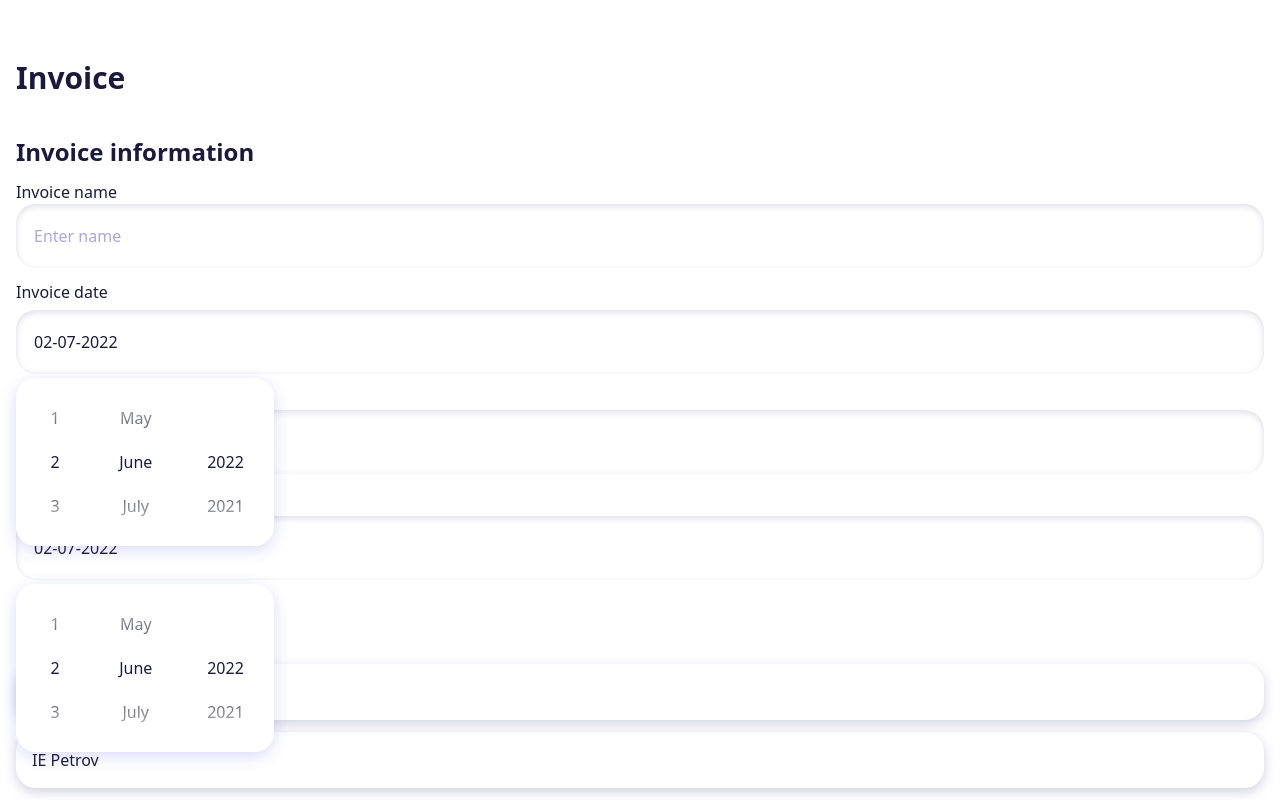
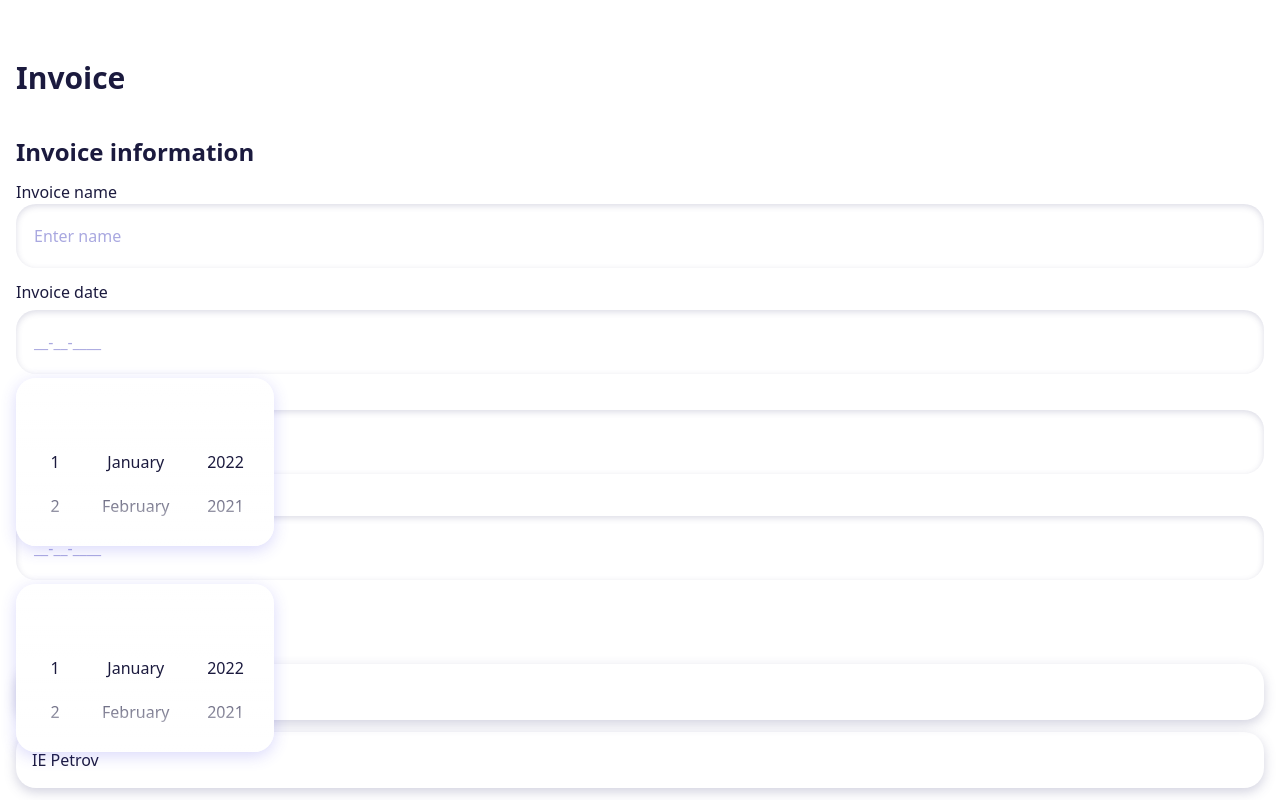
Before and after one commit to mrprfrm/invoicer-client-vue, a Vue app: page / in a window 1280 px wide. Built offline with nearby package versions, Linux system fonts and the light colour scheme.

Commit message:
babel/preset-env added to enable search for project files, DatePicker modelValue adjustments, DatePicker tests adjustments, DtIndex modelValue adjustments.

```diff
--- a/package.json
+++ b/package.json
@@ -22,8 +22,9 @@
     "vuex": "^4.0.0"
   },
   "devDependencies": {
-    "@babel/core": "^7.12.16",
+    "@babel/core": "^7.19.6",
     "@babel/eslint-parser": "^7.12.16",
+    "@babel/preset-env": "^7.19.4",
     "@tailwindcss/forms": "^0.5.2",
     "@tailwindcss/typography": "^0.5.2",
     "@vue/cli-plugin-babel": "~5.0.0",
--- a/src/components/DateField.vue
+++ b/src/components/DateField.vue
@@ -4,7 +4,8 @@ import { ref } from "vue";
 import DatePicker from "@/components/DatePicker";
 import DtInput from "@/components/DtInput";
 
-const value = ref(new Date());
+/* const value = ref({ day: 5, month: 2, year: 2020 }); */
+const value = ref(null);
 </script>
 
 <template>
--- a/src/components/DatePicker.vue
+++ b/src/components/DatePicker.vue
@@ -30,36 +30,32 @@ const pickerKey = computed(() => {
 
 const day = computed({
   get() {
-    return props.modelValue ? props.modelValue.getDate() - 1 : 0;
+    return props.modelValue?.day - 1 || 0;
   },
   set(newValue) {
-    const dt = props.modelValue ? new Date(props.modelValue) : new Date();
-    dt.setDate(newValue + 1);
-    emit("update:modelValue", dt);
+    emit("update:modelValue", { ...props.modelValue, day: newValue + 1 });
   },
 });
 
 const month = computed({
   get() {
-    return props.modelValue ? props.modelValue.getMonth() - 1 : 0;
+    return props.modelValue?.month - 1 || 0;
   },
   set(newValue) {
-    const dt = props.modelValue ? new Date(props.modelValue) : new Date();
-    // we don't need to increase month index on 1
-    // because month in date objects starts from 0
-    dt.setMonth(newValue);
-    emit("update:modelValue", dt);
+    emit("update:modelValue", {
+      ...props.modelValue,
+      month: newValue + 1,
+    });
   },
 });
 
 const year = computed({
   get() {
-    return props.modelValue ? years.indexOf(props.modelValue.getFullYear()) : 0;
+    const yearIndex = years.indexOf(props.modelValue?.year);
+    return yearIndex >= 0 ? yearIndex : 0;
   },
   set(newValue) {
-    const dt = props.modelValue ? new Date(props.modelValue) : new Date();
-    dt.setFullYear(years[newValue]);
-    emit("update:modelValue", dt);
+    emit("update:modelValue", { ...props.modelValue, year: years[newValue] });
   },
 });
 </script>
--- a/src/components/DtInput.vue
+++ b/src/components/DtInput.vue
@@ -4,18 +4,21 @@ import { reactive, computed, defineProps } from "vue";
 const state = reactive({
   currentSection: null,
   reveseFocus: false,
+  date: null,
 });
 
 const props = defineProps(["modelValue"]);
 
-const day = computed(() => {
-  return props.modelValue ? props.modelValue.getDate() : null;
+const day = computed({
+  get() {
+    return props.modelValue?.day;
+  },
 });
 const month = computed(() => {
-  return props.modelValue ? props.modelValue.getMonth() + 1 : null;
+  return props.modelValue?.month;
 });
 const year = computed(() => {
-  return props.modelValue ? props.modelValue.getFullYear() : null;
+  return props.modelValue?.year;
 });
 
 window.addEventListener("keydown", (evt) => {
@@ -73,21 +76,21 @@ function decrementSelection(evt) {
         @click="(evt) => onClick(evt, 0)"
         :class="{ 'selected bg-brand-50': state.currentSection === 0 }"
         class="day"
-        >{{ `0${day}`.slice(-2) || "__" }}</span
+        >{{ day ? `0${day}`.slice(-2) : "__" }}</span
       >
       <span>-</span>
       <span
         @click="(evt) => onClick(evt, 1)"
         :class="{ 'selected bg-brand-50': state.currentSection === 1 }"
         class="month"
-        >{{ `0${month}`.slice(-2) || "__" }}</span
+        >{{ month ? `0${month}`.slice(-2) : "__" }}</span
       >
       <span>-</span>
       <span
         @click="(evt) => onClick(evt, 2)"
         :class="{ 'selected bg-brand-50': state.currentSection === 2 }"
         class="year"
-        >{{ `000${year}`.slice(-4) || "____" }}</span
+        >{{ year ? `000${year}`.slice(-4) : "____" }}</span
       >
     </div>
   </div>
```
Also changed, not shown: 2 other files (tests, documents, lock files or other folders).
